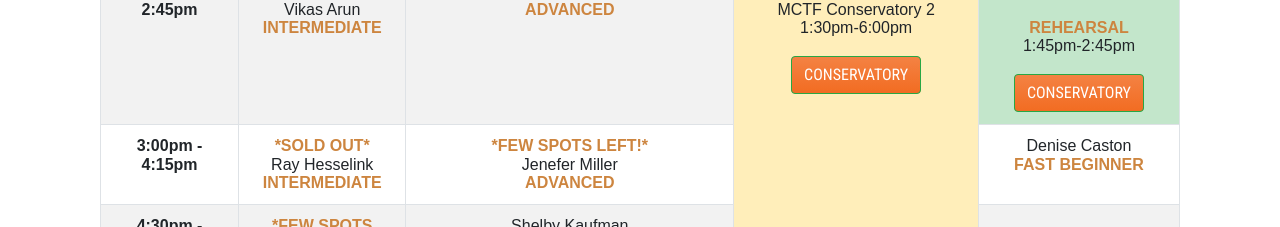
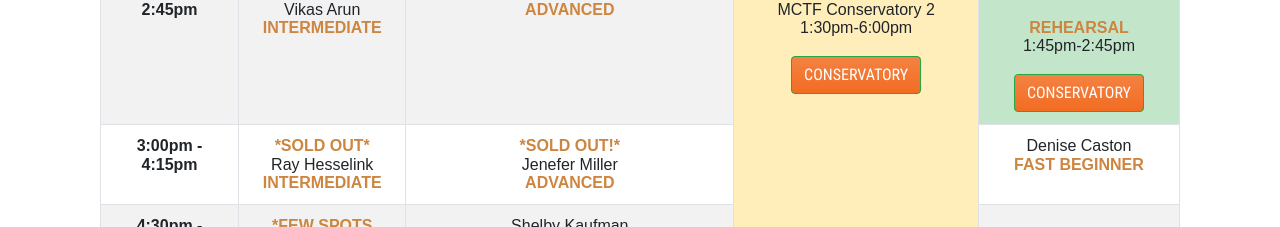
Before and after one commit to jaharonov/new-motor-city-tap-fest, a Vue app: page /#/schedreg in a window 1280 px wide. Shown: the part 2380-2607 px from the top of the page. Built offline with nearby package versions, Linux system fonts and the light colour scheme; a web font is replaced by a local one.

Commit message:
more sold out

```diff
--- a/src/components/SchedReg.vue
+++ b/src/components/SchedReg.vue
@@ -374,7 +374,7 @@ More fun stuff TBA! </p>
     <tr>
       <th scope="row">3:00pm - 4:15pm</th>
       <td><strong>*SOLD OUT*</strong><br/>Ray Hesselink<br/><strong>Intermediate</strong> </td>
-      <td><strong>*FEW SPOTS LEFT!*</strong> <br/>Jenefer Miller<br/><strong>Advanced</strong> </td>
+      <td><strong>*SOLD OUT!* </strong><br/>Jenefer Miller<br/><strong>Advanced</strong> </td>
       <td>Denise Caston<br/><strong>Fast Beginner</strong></td>
     </tr>
     <tr>
```
